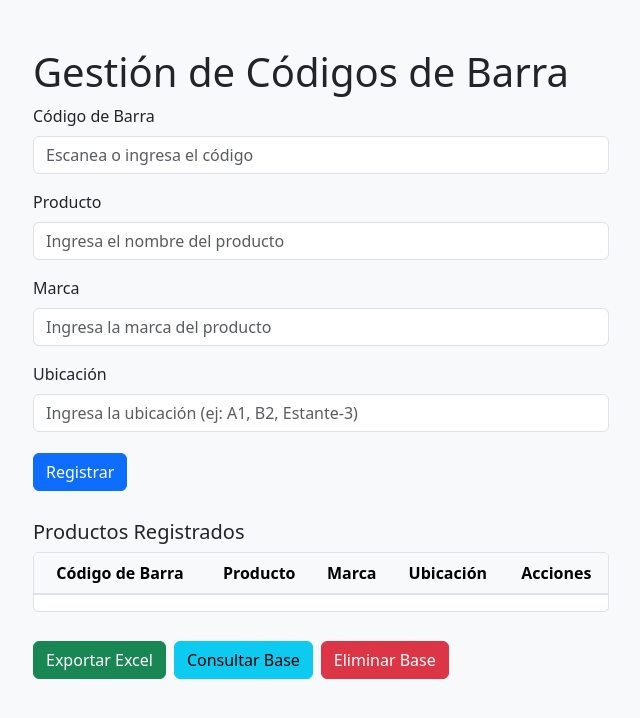
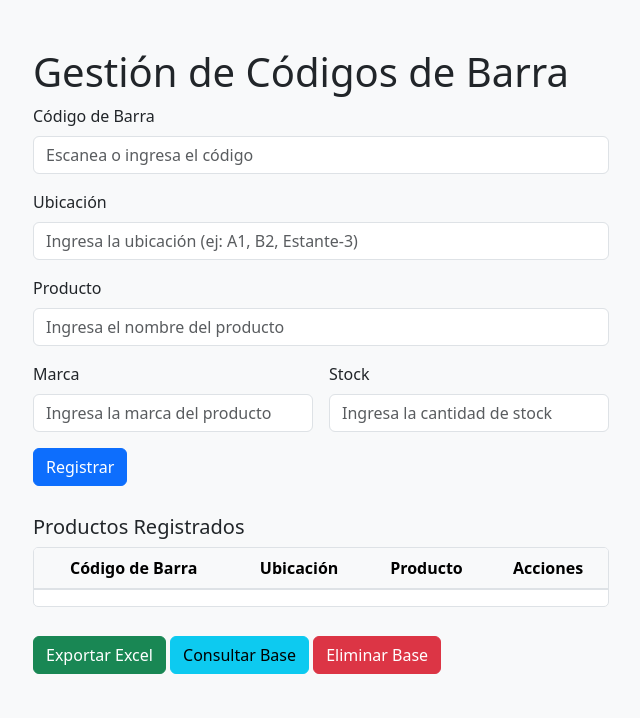
Before and after one commit to dmbruno/GestionCodigos, a Flask app: page / in a window 1280 px wide. Shown: the top 718 px of the page, without its empty margins (319-959 px from the left). Run offline with Flask 3, Linux system fonts and the light colour scheme; data that the repository does not hold is empty.

Commit message:
fix estilos

```diff
--- a/GestionCodigos/app.py
+++ b/GestionCodigos/app.py
@@ -8,7 +8,7 @@
 
 # Crear el archivo inicial si no existe
 if not os.path.exists(DATA_FILE):
-    pd.DataFrame(columns=["Código de Barra", "Ubicación", "Producto", "Marca"]).to_csv(DATA_FILE, index=False)
+    pd.DataFrame(columns=["Código de Barra", "Ubicación", "Producto", "Marca", "Stock"]).to_csv(DATA_FILE, index=False)
 
 # Pantalla principal para registrar códigos
 @app.route("/")
@@ -37,6 +37,7 @@
     location = data.get("location")
     product = data.get("product")
     brand = data.get("brand")
+    stock = data.get("stock", 0)  # Si no se proporciona, asignar 0
 
     if code and location and product and brand:
         df = pd.read_csv(DATA_FILE)  # Cargar el archivo CSV existente
@@ -45,7 +46,13 @@
             return jsonify({"success": False, "message": "El código ya existe"}), 400
 
         # Crear un nuevo DataFrame con la nueva fila
-        new_row = pd.DataFrame({"Código de Barra": [code], "Ubicación": [location], "Producto": [product], "Marca": [brand]})
+        new_row = pd.DataFrame({
+            "Código de Barra": [code],
+            "Ubicación": [location],
+            "Producto": [product],
+            "Marca": [brand],
+            "Stock": [stock]
+        })
         # Concatenar el nuevo DataFrame con el existente
         df = pd.concat([df, new_row], ignore_index=True)
         # Guardar el DataFrame actualizado
@@ -58,6 +65,8 @@
 @app.route("/data")
 def get_data():
     df = pd.read_csv(DATA_FILE)
+    if "Stock" not in df.columns:  # Si no existe la columna, añadirla
+        df["Stock"] = 0
     return df.to_json(orient="records")
 
 # Editar un registro
@@ -68,6 +77,7 @@
     location = data.get("location")
     product = data.get("product")
     brand = data.get("brand")
+    stock = data.get("stock", 0)  # Asignar 0 si no se proporciona
 
     if code and location and product and brand:
         df = pd.read_csv(DATA_FILE)
@@ -76,6 +86,7 @@
             df.loc[df["Código de Barra"].astype(str) == code, "Ubicación"] = location
             df.loc[df["Código de Barra"].astype(str) == code, "Producto"] = product
             df.loc[df["Código de Barra"].astype(str) == code, "Marca"] = brand
+            df.loc[df["Código de Barra"].astype(str) == code, "Stock"] = stock
             df.to_csv(DATA_FILE, index=False)
             return jsonify({"success": True})
         return jsonify({"success": False, "message": "Código no encontrado"}), 404
@@ -118,13 +129,13 @@
         c.drawString(100, 750, "Productos Registrados")
         y = 730
         for _, row in df.iterrows():
-            c.drawString(100, y, f"{row['Código de Barra']} - {row['Producto']} - {row['Marca']} - {row['Ubicación']}")
+            c.drawString(100, y, f"{row['Código de Barra']} - {row['Producto']} - {row['Marca']} - {row['Ubicación']} - {row['Stock']}")
             y -= 20
         c.save()
         if os.path.exists(output_file):  # Verificar que el archivo existe
             return send_file(output_file, as_attachment=True)
-        else:
-            return "El archivo PDF no se pudo generar", 500
+    else:
+        return "El archivo PDF no se pudo generar", 500
     return "Tipo de archivo no válido", 400
 
 if __name__ == "__main__":
--- a/GestionCodigos/static/script.js
+++ b/GestionCodigos/static/script.js
@@ -10,11 +10,12 @@
         const location = document.getElementById("location").value;
         const product = document.getElementById("product").value;
         const brand = document.getElementById("brand").value;
+        const stock = document.getElementById("stock").value || 0; // Si está vacío, asignar 0
 
         const response = await fetch("/add", {
             method: "POST",
             headers: { "Content-Type": "application/json" },
-            body: JSON.stringify({ code, location, product, brand })
+            body: JSON.stringify({ code, location, product, brand, stock })
         });
         if (response.ok) {
             alert("Producto registrado con éxito");
@@ -48,14 +49,14 @@
 
     // Manejar la eliminación de todos los registros
     deleteAllButton.addEventListener("click", async () => {
-        if (confirm("¿Estás seguro de eliminar todos los registros? Esta acción no se puede deshacer.")) {
+        if (confirm("¿Estás seguro de eliminar todos los registros?")) {
             try {
                 const response = await fetch("/delete-all", {
-                    method: "POST",
+                    method: "POST"
                 });
                 if (response.ok) {
-                    alert("Todos los registros fueron eliminados");
-                    loadRegisteredProducts(); // Actualizar la lista después de eliminar
+                    alert("Todos los registros han sido eliminados");
+                    loadRegisteredProducts(); // Actualizar la lista de productos registrados
                 } else {
                     alert("Error al eliminar los registros");
                 }
@@ -84,9 +85,8 @@
             const row = document.createElement("tr");
             row.innerHTML = `
                 <td>${product["Código de Barra"]}</td>
+                <td>${product["Ubicación"]}</td>
                 <td>${product["Producto"]}</td>
-                <td>${product["Marca"]}</td>
-                <td>${product["Ubicación"]}</td>
                 <td>
                     <button class="btn btn-danger btn-sm btn-delete" data-code="${product["Código de Barra"]}">
                         Eliminar
--- a/GestionCodigos/static/styles.css
+++ b/GestionCodigos/static/styles.css
@@ -53,13 +53,20 @@
 }
 
 /* Botón de Editar */
+.btn-edit
+.btn-delete {
+    padding: 2px 6px; /* Reducir el padding */
+    font-size: 0.5rem; /* Hacer el texto más pequeño */
+    margin: 0 2px; /* Ajustar el espacio entre botones */
+    border-radius: 3px; /* Bordes más pequeños */
+
+
+}
 .btn-edit {
     background-color: #ffc107; /* Amarillo */
     color: #000; /* Texto negro */
-    font-weight: bold;
-    padding: 5px 10px; /* Tamaño del botón */
-    border-radius: 5px; /* Bordes redondeados */
 }
+
 
 .btn-edit:hover {
     background-color: #e0a800; /* Amarillo más oscuro */
--- a/GestionCodigos/templates/consulta.html
+++ b/GestionCodigos/templates/consulta.html
@@ -19,7 +19,6 @@
         <!-- Formulario de búsqueda -->
         <div class="mb-4 d-flex">
             <input type="text" id="search-bar" class="form-control me-2" placeholder="Buscar por código de barra...">
-            <button id="search-button" class="btn btn-primary">Buscar</button>
         </div>
 
         <!-- Tabla de códigos registrados -->
@@ -27,9 +26,10 @@
             <thead>
                 <tr>
                     <th>Código de Barra</th>
+                    <th>Ubicación</th>
                     <th>Producto</th>
                     <th>Marca</th>
-                    <th>Ubicación</th>
+                    <th>Stock</th>
                     <th>Acciones</th>
                 </tr>
             </thead>
--- a/GestionCodigos/templates/index.html
+++ b/GestionCodigos/templates/index.html
@@ -1,6 +1,5 @@
 <!DOCTYPE html>
 <html lang="en">
-
 <head>
     <meta charset="UTF-8">
     <meta name="viewport" content="width=device-width, initial-scale=1.0">
@@ -8,7 +7,6 @@
     <link rel="stylesheet" href="https://cdn.jsdelivr.net/npm/bootstrap@5.3.0-alpha3/dist/css/bootstrap.min.css">
     <link rel="stylesheet" href="/static/styles.css">
 </head>
-
 <body>
     <div class="container mt-5">
         <h1>Gestión de Códigos de Barra</h1>
@@ -20,33 +18,37 @@
                 <input type="text" id="barcode" class="form-control" placeholder="Escanea o ingresa el código" required>
             </div>
             <div class="mb-3">
+                <label for="location" class="form-label">Ubicación</label>
+                <input type="text" id="location" class="form-control" placeholder="Ingresa la ubicación (ej: A1, B2, Estante-3)" required>
+            </div>
+            <div class="mb-3">
                 <label for="product" class="form-label">Producto</label>
                 <input type="text" id="product" class="form-control" placeholder="Ingresa el nombre del producto" required>
             </div>
-            <div class="mb-3">
-                <label for="brand" class="form-label">Marca</label>
-                <input type="text" id="brand" class="form-control" placeholder="Ingresa la marca del producto" required>
+            <!-- Marca y Stock en la misma fila -->
+            <div class="row g-3">
+                <div class="col-md-6">
+                    <label for="brand" class="form-label">Marca</label>
+                    <input type="text" id="brand" class="form-control" placeholder="Ingresa la marca del producto" required>
+                </div>
+                <div class="col-md-6">
+                    <label for="stock" class="form-label">Stock</label>
+                    <input type="number" id="stock" class="form-control" placeholder="Ingresa la cantidad de stock">
+                </div>
             </div>
-            <div class="mb-3">
-                <label for="location" class="form-label">Ubicación</label>
-                <input type="text" id="location" class="form-control"
-                    placeholder="Ingresa la ubicación (ej: A1, B2, Estante-3)" required>
-            </div>
-            <button type="submit" class="btn btn-primary">Registrar</button>
+            <button type="submit" class="btn btn-primary mt-3">Registrar</button>
         </form>
 
         <!-- Contenedor scrollable para los productos registrados -->
         <div class="mt-4">
             <h5>Productos Registrados</h5>
-            <div id="registered-products" class="table-responsive border"
-                style="max-height: 200px; overflow-y: auto;">
+            <div id="registered-products" class="table-responsive border p-3" style="max-height: 200px; overflow-y: auto;">
                 <table class="table table-striped">
                     <thead>
                         <tr>
                             <th>Código de Barra</th>
+                            <th>Ubicación</th>
                             <th>Producto</th>
-                            <th>Marca</th>
-                            <th>Ubicación</th>
                             <th>Acciones</th>
                         </tr>
                     </thead>
@@ -57,8 +59,8 @@
             </div>
         </div>
 
-        <!-- Botones para exportar, consultar y eliminar -->
-        <div class="mt-4 d-flex gap-2">
+        <!-- Botones para exportar y consultar -->
+        <div class="mt-4">
             <button id="export-excel" class="btn btn-success">Exportar Excel</button>
             <a href="/consulta" class="btn btn-info">Consultar Base</a>
             <button id="delete-all" class="btn btn-danger">Eliminar Base</button>
@@ -66,5 +68,4 @@
     </div>
     <script src="/static/script.js"></script>
 </body>
-
 </html>
--- a/data.csv
+++ b/data.csv
@@ -1,2 +1,3 @@
-Código de Barra,Ubicación,Producto,Marca
-444444,A22,celda vset,PP
+Código de Barra,Ubicación,Producto,Marca,Stock
+4444445,A2222222,diego prueba,PP,50.0
+444444,AA2,prueba martin,pp,1.0
```
Also changed, not shown: GestionCodigos/static/consulta.js (+10 -6 lines), 1 other file.
